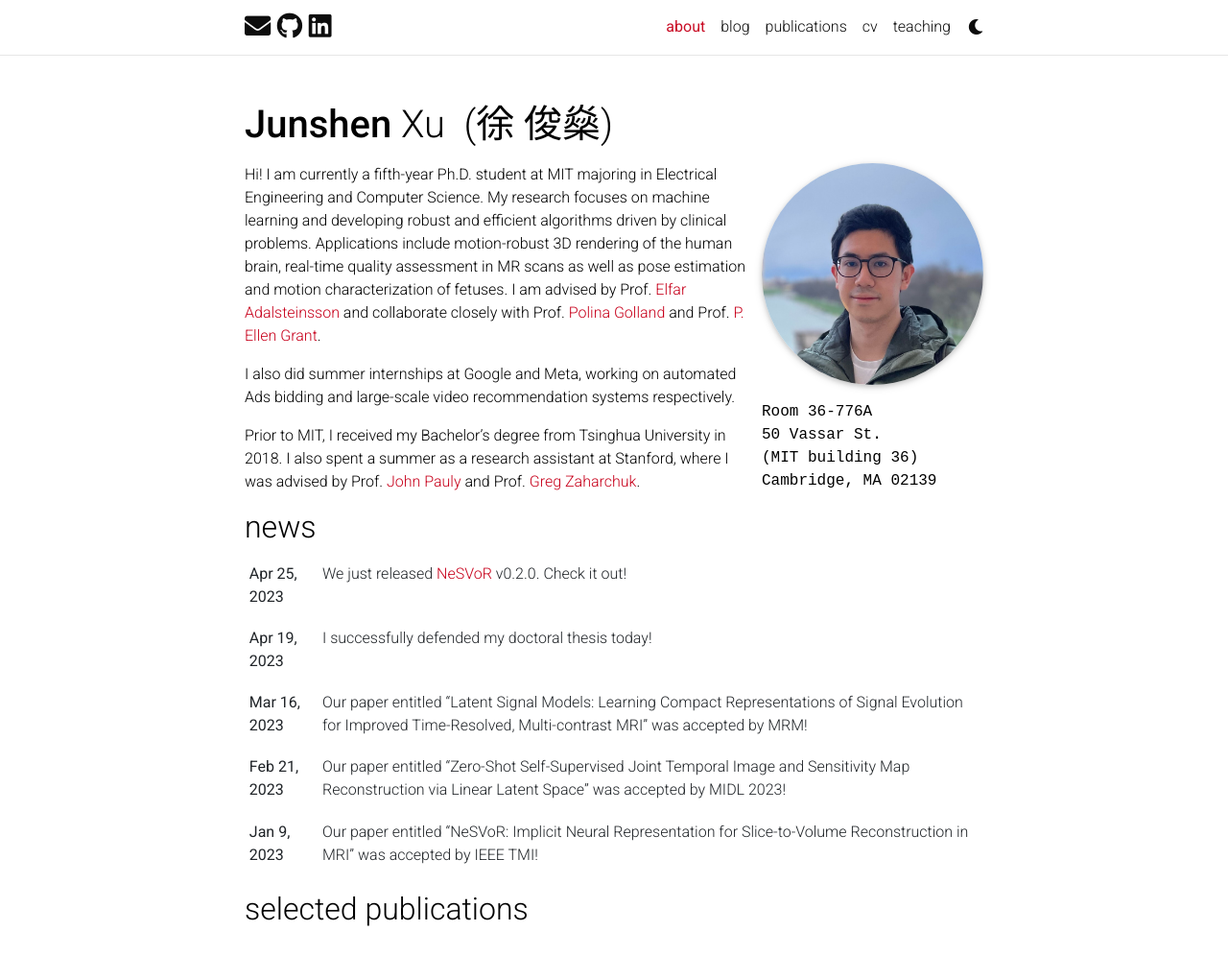
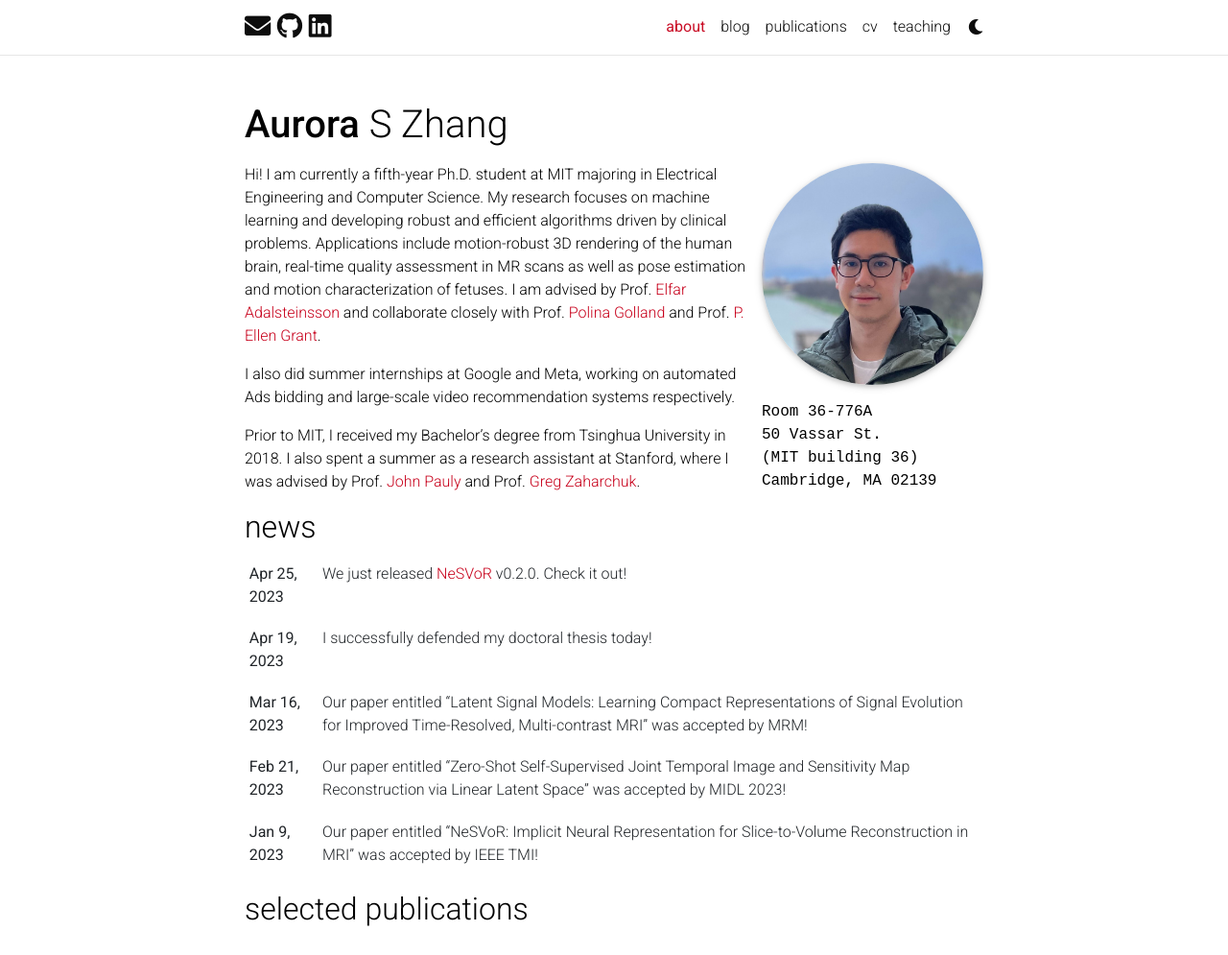
Before and after one commit to aurozhang/aurozhang.github.io, a Jekyll site: the page built from _pages/about.md, in a window 1280 px wide and 1265 px high, cut to the strip 0-995 px from the top of the window. Shown: the whole strip at 96% size. Built offline with Jekyll 4.4.1, drawn with Linux system fonts in a browser that asks for light colours; full-size pictures stand in for the smaller copies a plugin makes; comment, search, counter and statistics services are not loaded; a style sheet for code colours, icons or effects is not loaded; some of the changed text lies outside the part shown.

Commit message:
Update _config.yml

```diff
--- a/_config.yml
+++ b/_config.yml
@@ -3,12 +3,12 @@
 # -----------------------------------------------------------------------------
 
 title: blank # the website title (if blank, full name will be used instead)
-first_name: Junshen
-middle_name:
-last_name: Xu
-chinese_last_name: 徐
-chinese_first_name: 俊燊
-email: junshen@mit.edu
+first_name: Aurora
+middle_name: S
+last_name: Zhang
+#chinese_last_name: 徐
+#chinese_first_name: 俊燊
+email: aszhang@mit.edu
 description: > # the ">" symbol means to ignore newlines until "footer_text:"
   A simple, whitespace theme for academics. Based on [*folio](https://github.com/bogoli/-folio) design.
 footer_text: >
```
